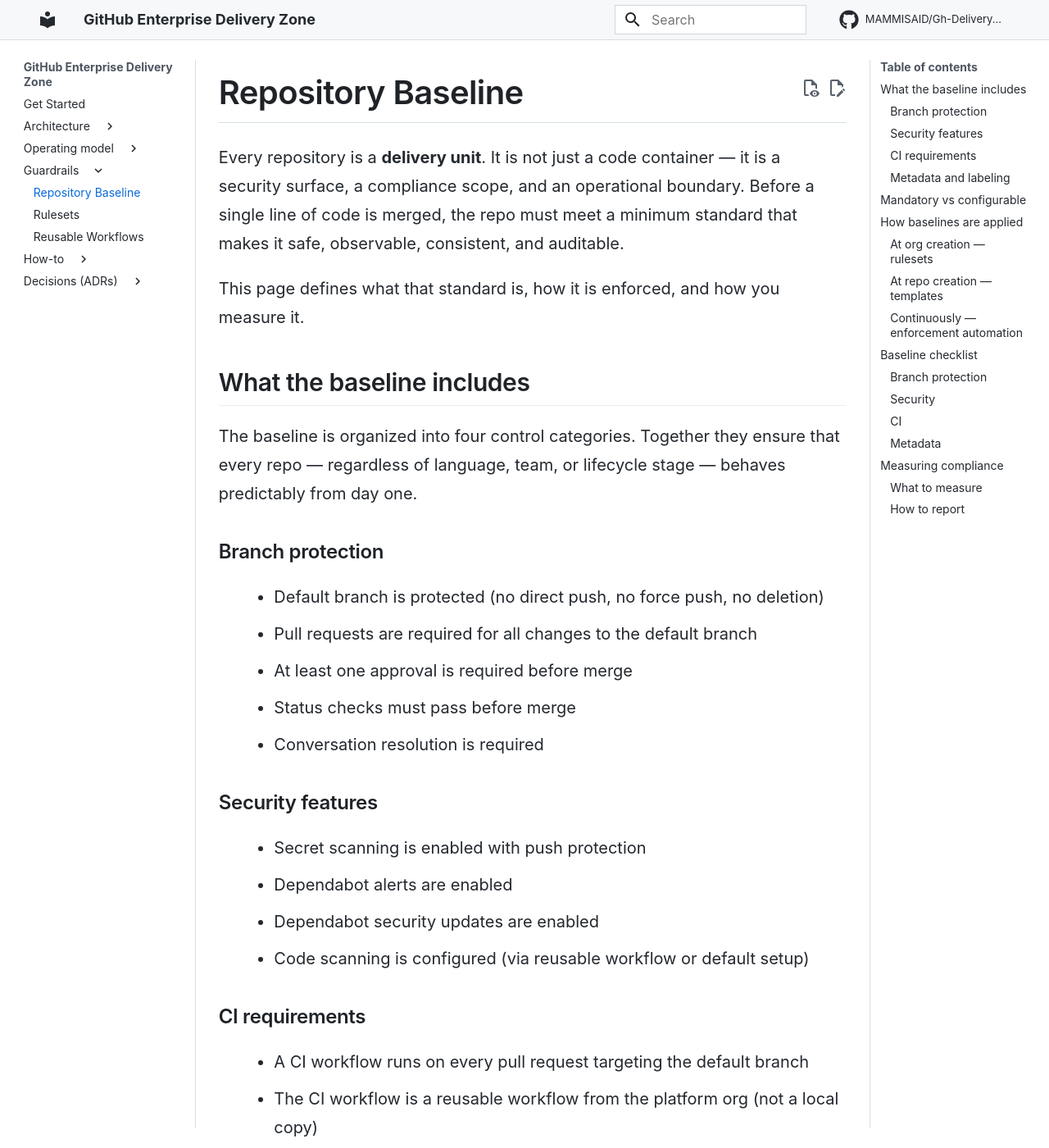
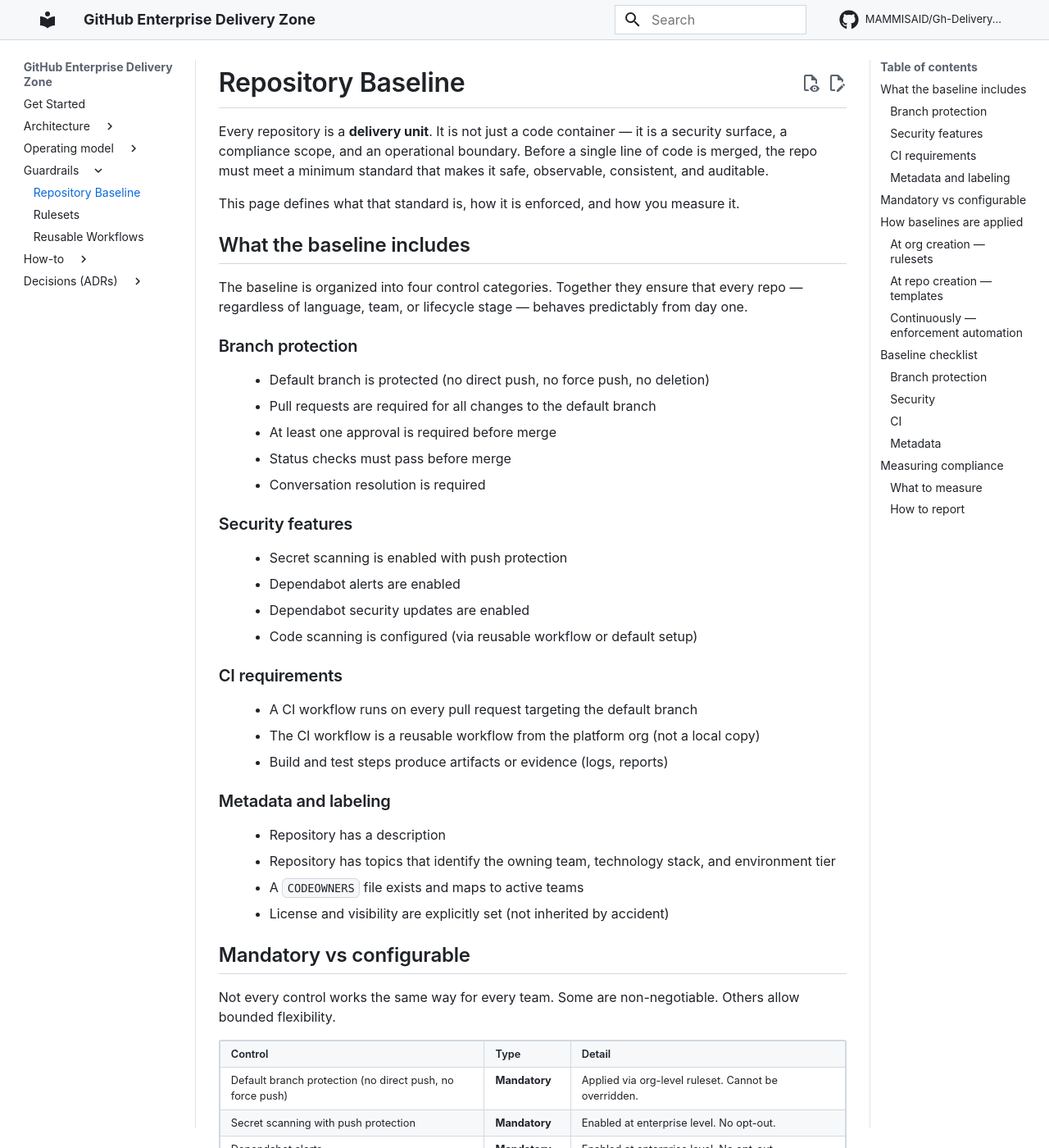
Before and after one commit to MAMMISAID/Gh-Delivery-Zone, an MkDocs documentation site: the page built from docs/guardrails/repo-baseline.md, in a window 1280 px wide and 1400 px high. Shown: the whole window at 82% size. Built offline with MkDocs 1.6.1 and Material for MkDocs 9.7.7, drawn with Linux system fonts in a browser that asks for light colours; comment, search, counter and statistics services are not loaded.

Commit message:
Amélioration des styles CSS : mise à jour des couleurs, ajustement des polices et des espacements pour une meilleure lisibilité et cohérence visuelle.

```diff
--- a/docs/stylesheets/github-docs.css
+++ b/docs/stylesheets/github-docs.css
@@ -1,21 +1,21 @@
-/* GitHub-like visual layer on top of MkDocs Material. */
+/* GitHub-like visual layer on top of MkDocs Material.
+   Color tokens aligned to Primer (primer.style/foundations/color). */
 :root {
   --gh-bg: #ffffff;
   --gh-subtle-bg: #f6f8fa;
-  --gh-muted-bg: #f3f4f6;
-  --gh-border: #d0d7de;
-  --gh-border-muted: #d8dee4;
-  --gh-text: #24292f;
-  --gh-muted-text: #4d5560;
+  --gh-border: #d1d9e0;
+  --gh-border-muted: #d1d9e0b3;
+  --gh-text: #1f2328;
+  --gh-muted-text: #59636e;
   --gh-link: #0969da;
-  --gh-link-hover: #054da6;
+  --gh-link-hover: #0550ae;
 }
 
 [data-md-color-scheme="default"] {
   --md-default-bg-color: var(--gh-bg);
   --md-default-fg-color: var(--gh-text);
   --md-default-fg-color--light: var(--gh-muted-text);
-  --md-default-fg-color--lighter: #57606a;
+  --md-default-fg-color--lighter: #59636e;
   --md-default-fg-color--lightest: #6e7781;
   --md-code-bg-color: var(--gh-subtle-bg);
   --md-code-fg-color: #1f2328;
@@ -29,7 +29,8 @@
 body,
 input,
 button {
-  font-family: -apple-system, BlinkMacSystemFont, "Segoe UI", Helvetica, Arial, sans-serif;
+  font-family: -apple-system, BlinkMacSystemFont, "Segoe UI", "Noto Sans",
+    Helvetica, Arial, sans-serif, "Apple Color Emoji", "Segoe UI Emoji";
 }
 
 /* --- Focus indicators (WCAG 2.4.7) --- */
@@ -73,7 +74,7 @@ button {
   left: 0;
   background: var(--gh-link);
   color: #ffffff;
-  padding: 0.5rem 1rem;
+  padding: 8px 16px;
   text-decoration: none;
   border-radius: 0 0 4px 0;
   z-index: 9999;
@@ -91,7 +92,7 @@ button {
 .md-header {
   color: var(--gh-text);
   background: var(--gh-subtle-bg);
-  border-bottom: 1px solid var(--gh-border-muted);
+  border-bottom: 1px solid var(--gh-border);
   box-shadow: none;
 }
 
@@ -155,62 +156,68 @@ button {
   font-weight: 600;
 }
 
-/* --- Typography --- */
+/* --- Typography (Primer markdown) --- */
 
 .md-typeset {
-  font-size: 1rem;
-  line-height: 1.75;
+  line-height: 1.5;
 }
 
 .md-typeset h1,
 .md-typeset h2,
-.md-typeset h3 {
-  color: #1f2328;
+.md-typeset h3,
+.md-typeset h4 {
+  color: var(--gh-text);
   font-weight: 600;
-  letter-spacing: -0.015em;
+  line-height: 1.25;
 }
 
 .md-typeset h1 {
-  font-size: 2rem;
-  border-bottom: 1px solid var(--gh-border-muted);
+  font-size: 2em;
+  border-bottom: 1px solid var(--gh-border);
   margin-top: 0;
-  margin-bottom: 1.25rem;
-  padding-bottom: 0.5rem;
+  margin-bottom: 16px;
+  padding-bottom: 0.3em;
 }
 
 .md-typeset h2 {
-  font-size: 1.5rem;
-  border-bottom: 1px solid #eaeef2;
-  margin-top: 2rem;
-  margin-bottom: 1rem;
-  padding-bottom: 0.35rem;
+  font-size: 1.5em;
+  border-bottom: 1px solid var(--gh-border);
+  margin-top: 24px;
+  margin-bottom: 16px;
+  padding-bottom: 0.3em;
 }
 
 .md-typeset h3 {
-  font-size: 1.2rem;
-  margin-top: 1.75rem;
-  margin-bottom: 0.75rem;
+  font-size: 1.25em;
+  margin-top: 24px;
+  margin-bottom: 16px;
+}
+
+.md-typeset h4 {
+  font-size: 1em;
+  margin-top: 24px;
+  margin-bottom: 16px;
 }
 
 .md-typeset p {
   color: var(--gh-text);
   margin-top: 0;
-  margin-bottom: 1rem;
+  margin-bottom: 16px;
 }
 
 .md-typeset ul,
 .md-typeset ol {
   color: var(--gh-text);
-  margin-bottom: 1rem;
-  padding-left: 1.5em;
+  margin-bottom: 16px;
+  padding-left: 2em;
 }
 
 .md-typeset li {
-  margin-bottom: 0.35rem;
+  margin-bottom: 0.25em;
 }
 
 .md-typeset li + li {
-  margin-top: 0.25rem;
+  margin-top: 0.25em;
 }
 
 /* Links: underline by default for color-blind users (WCAG 1.4.1) */
@@ -241,15 +248,17 @@ button {
   text-decoration: underline;
 }
 
-/* --- Code --- */
+/* --- Code (Primer markdown) --- */
 
 .md-typeset code {
   background: var(--gh-subtle-bg);
   border: 1px solid var(--gh-border);
   border-radius: 6px;
   color: #1f2328;
-  padding: 0.12em 0.35em;
-  font-size: 0.86em;
+  font-family: ui-monospace, SFMono-Regular, "SF Mono", Menlo, Consolas,
+    "Liberation Mono", monospace;
+  font-size: 85%;
+  padding: 0.2em 0.4em;
 }
 
 .md-typeset pre > code {
@@ -261,7 +270,9 @@ button {
 .md-typeset pre {
   background: #f6f8fa;
   border: 1px solid var(--gh-border);
-  border-radius: 8px;
+  border-radius: 6px;
+  font-size: 85%;
+  line-height: 1.45;
 }
 
 /* --- Mermaid diagrams --- */
@@ -270,8 +281,8 @@ button {
 .md-typeset .mermaid {
   background: #ffffff;
   border: 1px solid var(--gh-border);
-  border-radius: 12px;
-  padding: 0.9rem;
+  border-radius: 6px;
+  padding: 16px;
 }
 
 .md-typeset pre.mermaid > code {
@@ -292,7 +303,8 @@ button {
 
 .md-typeset blockquote {
   color: var(--gh-muted-text);
-  border-left: 0.25rem solid var(--gh-border);
+  border-left: 0.25em solid var(--gh-border);
+  padding: 0 1em;
 }
 
 /* --- Tables (responsive for WCAG 1.4.10 Reflow) --- */
@@ -302,19 +314,23 @@ button {
   overflow-x: auto;
   border: 1px solid var(--gh-border);
   border-collapse: collapse;
-  margin-top: 1rem;
-  margin-bottom: 1.5rem;
+  margin-top: 0;
+  margin-bottom: 16px;
 }
 
 .md-typeset table:not([class]) th,
 .md-typeset table:not([class]) td {
   border: 1px solid var(--gh-border);
-  padding: 0.5rem 0.75rem;
+  padding: 6px 13px;
 }
 
 .md-typeset table:not([class]) th {
   background: var(--gh-subtle-bg);
   font-weight: 600;
+}
+
+.md-typeset table:not([class]) tr:nth-child(2n) {
+  background: var(--gh-subtle-bg);
 }
 
 /* --- Admonitions --- */
@@ -334,16 +350,18 @@ button {
 /* --- Horizontal rules --- */
 
 .md-typeset hr {
-  margin-top: 2rem;
-  margin-bottom: 1.5rem;
-  border-color: var(--gh-border-muted);
+  height: 0.25em;
+  margin: 24px 0;
+  padding: 0;
+  background-color: var(--gh-border);
+  border: 0;
 }
 
 /* --- Content area --- */
 
 .md-content__inner {
-  padding-top: 1.5rem;
-  padding-bottom: 2rem;
+  padding-top: 24px;
+  padding-bottom: 32px;
 }
 
 .md-content__button {
@@ -385,7 +403,7 @@ button {
 
   .md-typeset table:not([class]) th,
   .md-typeset table:not([class]) td {
-    padding: 0.4rem 0.5rem;
+    padding: 4px 8px;
   }
 }
 
```
